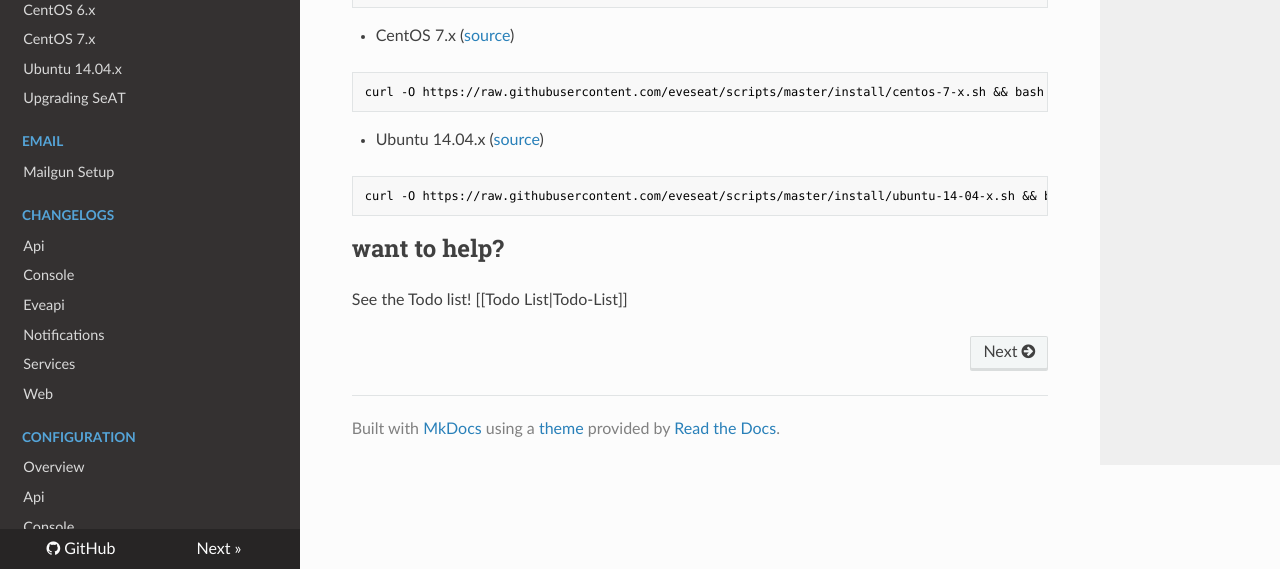
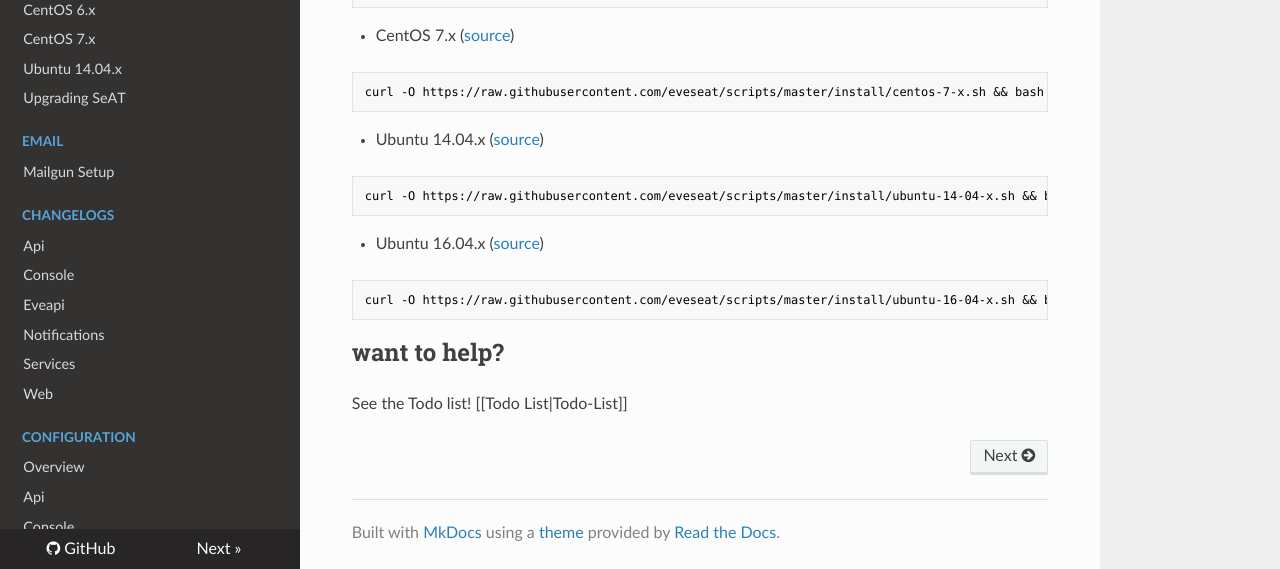
Before and after one commit to zenobio93/seat-docs, an MkDocs documentation site: the page built from docs/index.md, in a window 1280 px wide and 900 px high, scrolled down 593 px, cut to the strip 331-900 px from the top of the window. Built offline with MkDocs 1.6.1, drawn with Linux system fonts in a browser that asks for light colours; nearby versions of some CDN libraries; old or Windows-style settings are respelled for this version of MkDocs.

Commit message:
Add installer line for Ubuntu 16.04

````diff
--- a/docs/index.md
+++ b/docs/index.md
@@ -27,5 +27,10 @@ curl -O https://raw.githubusercontent.com/eveseat/scripts/master/install/centos-
 curl -O https://raw.githubusercontent.com/eveseat/scripts/master/install/ubuntu-14-04-x.sh && bash ubuntu-14-04-x.sh
 ```
 
+* Ubuntu 16.04.x ([source](https://github.com/eveseat/scripts/blob/master/install/ubuntu-16-04-x.sh))
+```bash
+curl -O https://raw.githubusercontent.com/eveseat/scripts/master/install/ubuntu-16-04-x.sh && bash ubuntu-16-04-x.sh
+```
+
 ## want to help?
 See the Todo list! [[Todo List|Todo-List]]
````
